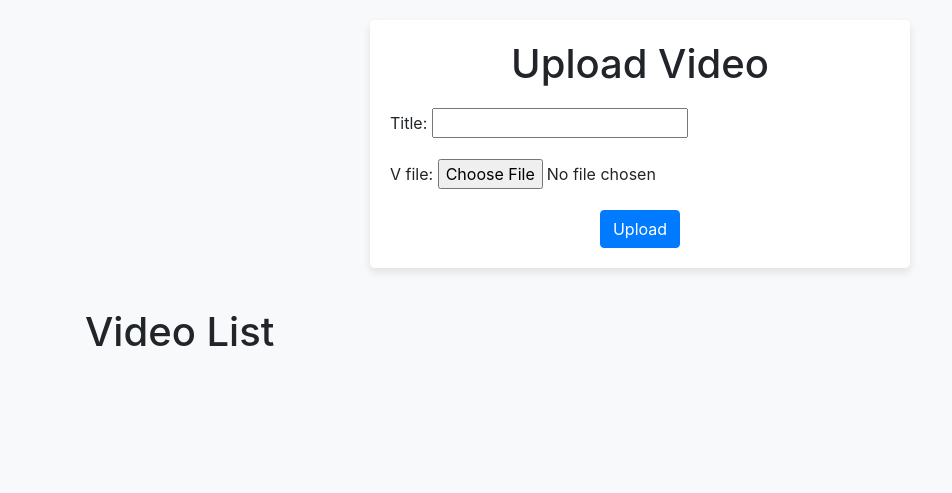
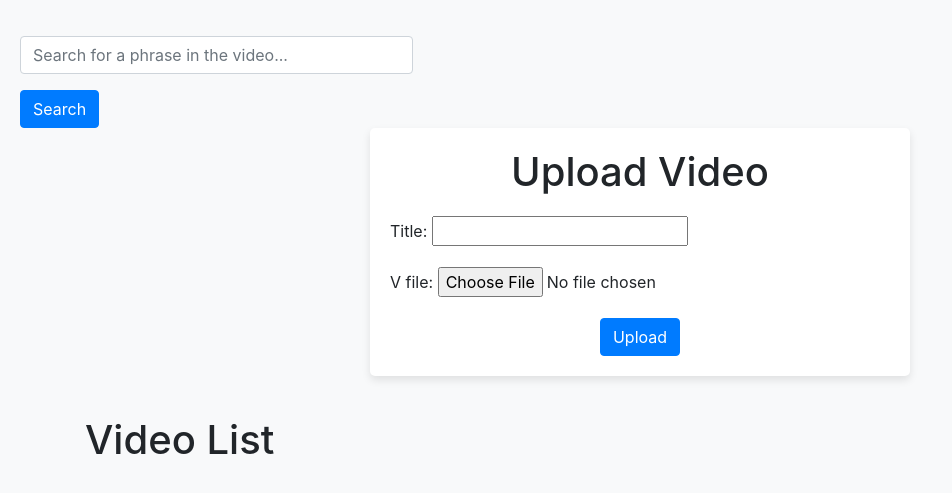
Before and after one commit to legionJP/Caption_Generator, a Django app: page / in a window 1280 px wide. Shown: the top 493 px of the page, without its empty margins (0-952 px from the left). Run offline with Django 4.2, Linux system fonts and the light colour scheme; data that the repository does not hold is empty; parts of the project's set-up code (start-up, migrations or seed data) failed here and were passed over; some libraries are stand-ins or nearby versions.

Commit message:
Adding the search for  the videos

```diff
--- a/website/uploader/templates/uploader/home.html
+++ b/website/uploader/templates/uploader/home.html
@@ -40,6 +40,31 @@
     </style>
 </head>
 <body>
+
+
+    <div class="container mt-3"></div>
+        <div class="row">
+            <div class="col-md-4">
+                <form method="POST" action="{% url 'uploader-search' %}">
+                    {% csrf_token %}
+                    <div class="form-group">
+                        <input type="text" name="query" class="form-control" placeholder="Search for a phrase in the video...">
+                    </div>
+                    <button type="submit" class="btn btn-primary">Search</button>
+                </form>
+
+                {% for result in results %}
+                    <div class="result mt-3">
+                        <h5>{{ result.video_title }}</h5>
+                        <a href="{{ result.video_url }}#t={{ result.timestamp }}" class="btn btn-link">Play from {{ result.timestamp }} seconds</a>
+                    </div>
+                {% endfor %}
+            </div>
+        </div>
+    </div>
+
+
+
     <div class="container">
         <!-- Upload Form Section -->
         <div class="row justify-content-center">
@@ -84,7 +109,9 @@
         </div>
     </div>
 
+
     <!--  Bootstrap and JS dependencies -->
+    <script src="https://cdn.jsdelivr.net/npm/@popperjs/core@2.5.4/dist/umd/popper.min.js"></script>
     <script src="https://code.jquery.com/jquery-3.5.1.slim.min.js"></script>
     <script src="https://cdn.jsdelivr.net/npm/@popperjs/core@2.9.2/dist/umd/popper.min.js"></script>
     <script src="https://stackpath.bootstrapcdn.com/bootstrap/4.5.2/js/bootstrap.min.js"></script>
--- a/website/uploader/urls.py
+++ b/website/uploader/urls.py
@@ -4,6 +4,7 @@ from . import views
 urlpatterns= [
     path("", views.home,name="uplopader-home"),
     path('home/',views.home, name='uploader-home'),
+    path('search/', views.search, name='uploader-search')
    # path('video/<int:video_id>/', views.video_player, name='video_player'),
     # path('home/',views.upload_video, name='uploader-home'),
     # path('home/',views.video_list,name='uploader-home')
--- a/website/uploader/views.py
+++ b/website/uploader/views.py
@@ -33,7 +33,34 @@ def home(request):
     return render(request, 'uploader/home.html', {'form': form, 'videos': video_list})
 
 
+#----------------------Search View--------------------------#
+from django.db.models import Q
+from .models import videos, Subtitle
 
+def search(request):
+    results = []
+    query = request.POST.get('query', '').lower()
+    context = {
+        'results': results,
+        'query_title': 'All Results',
+        'query': query
+    }
+
+    if query:
+        subtitles = Subtitle.objects.filter(content__icontains=query)
+        for subtitle in subtitles:
+            video = subtitle.video
+            results.append({
+                'video_title': video.title,
+                'timestamp': subtitle.start_time,
+                'video_url': video.v_file.url
+            })
+        context['results'] = results
+        context['query_title'] = f'Search results for "{query}"'
+    else:
+        context['query_title'] = "No search query entered"
+
+    return render(request, 'uploader/home.html', context)
 
 
 # def upload_video(request):
```
Also changed, not shown: website/uploader/tasks.py (+0 -8 lines).
